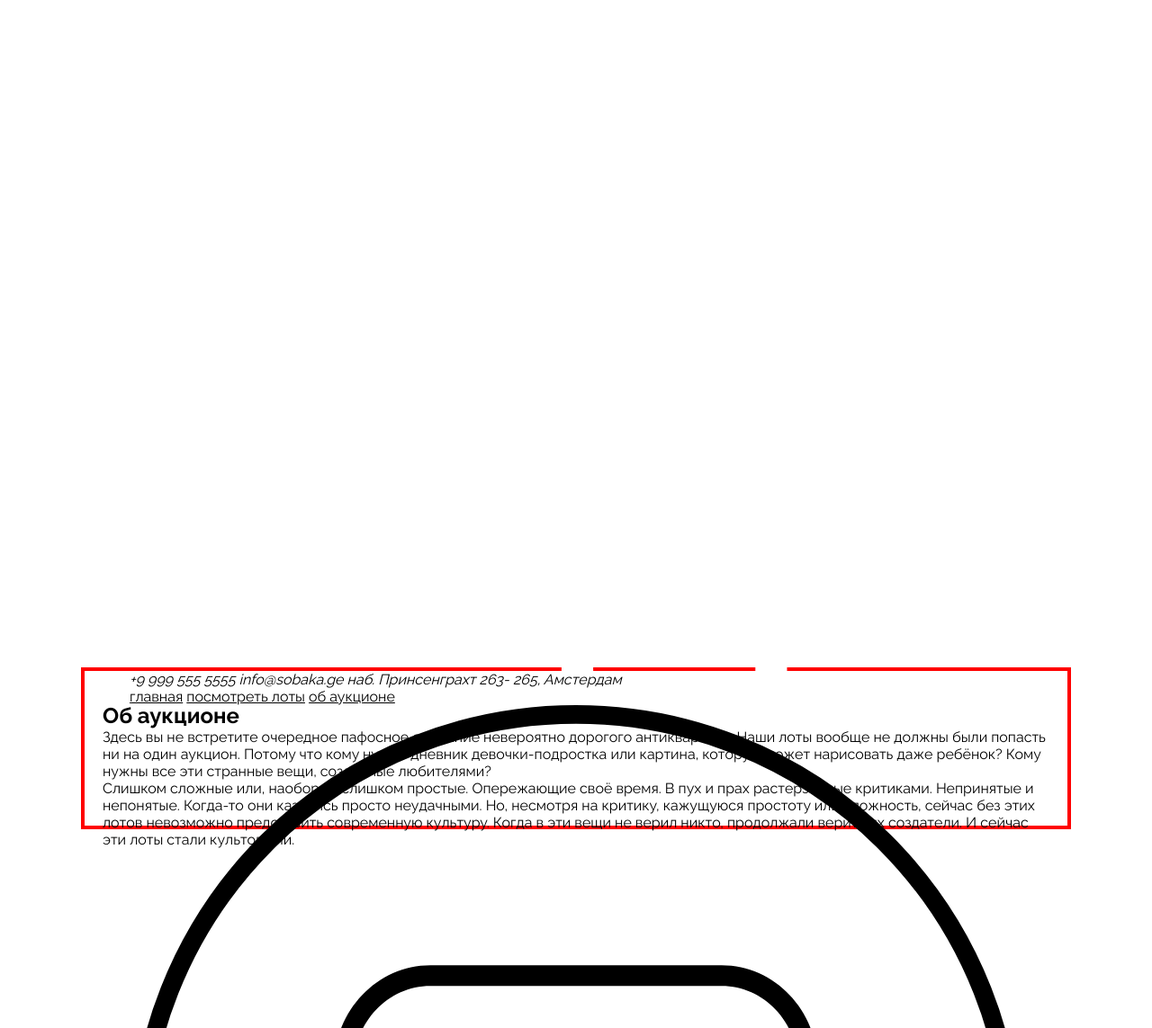
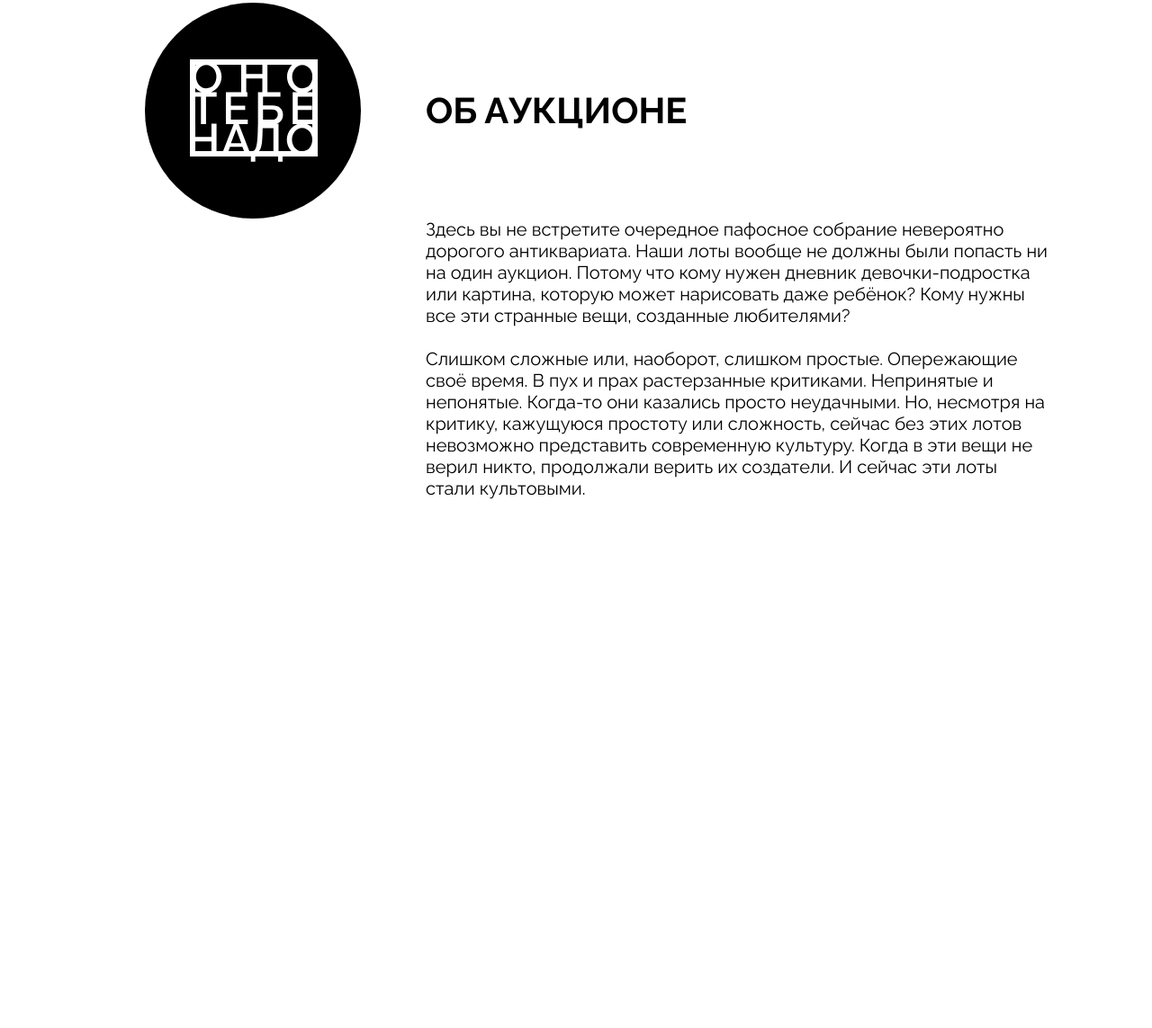
Before and after one commit to acciovsya/ono-tebe-nado-fd, a plain HTML site: page index.html in a window 1280 px wide. Shown: the part 2107-3250 px from the top of the page at 90% size. After the commit the page ends 2842 px from the top, so only its background shows below. Drawn offline with Linux system fonts and the light colour scheme.

Commit message:
выполненена стилизация "об аукционе"

```diff
--- a/index.html
+++ b/index.html
@@ -130,21 +130,19 @@
       <!-- об аукционе -->
 
       <section class="section about" id="about">
-        <div class="about__start-column">
-          <div class="about__logo-wrapper">
-            <img class="about__logo" src="./images/logo-white.svg" alt="Оно тебе надо" />
-          </div>
+        <div class="about__logo-wrapper">
+          <img class="about__logo" src="./images/logo-white.svg" alt="Оно тебе надо" />
         </div>
 
-        <div class="about__end-column">
-          <h2 class="about__title">Об аукционе</h2>
-          <p class="about__text">
+        <h2 class="about__title">Об аукционе</h2>
+        <div class="about__text">
+          <p>
             Здесь вы не встретите очередное пафосное собрание невероятно дорогого антиквариата. Наши
             лоты вообще не должны были попасть ни на один аукцион. Потому что кому нужен дневник
             девочки-подростка или картина, которую может нарисовать даже ребёнок? Кому нужны все эти
             странные вещи, созданные любителями?
           </p>
-          <p class="about__text">
+          <p>
             Слишком сложные или, наоборот, слишком простые. Опережающие своё время. В пух и прах
             растерзанные критиками. Непринятые и непонятые. Когда-то они казались просто неудачными.
             Но, несмотря на критику, кажущуюся простоту или сложность, сейчас без этих лотов
@@ -155,7 +153,7 @@
       </section>
     </main>
 
-    <footer class="footer">
+    <!-- <footer class="footer">
       <address class="footer__contacts">
         <span class="footer__contacts-line">+9 999 555 5555</span>
         <span class="footer__contacts-line">info@sobaka.ge</span>
@@ -180,6 +178,6 @@
           <img class="footer__social-icon" src="./images/pinterest.svg" alt="Pinterest" />
         </a>
       </div>
-    </footer>
+    </footer> -->
   </body>
 </html>
--- a/styles/style.css
+++ b/styles/style.css
@@ -191,7 +191,7 @@
   ========================================================================== */
 
 .lots {
-  height: 723px;
+  /* height: 723px; */
   margin: 0 24px 120px;
   color: #fff;
 }
@@ -276,8 +276,44 @@
   ========================================================================== */
 
 .about {
-  height: 595px;
+  display: grid;
+
+  /* для корректного отступа задана ширина первой колонки
+  равная ширине карточки лота */
+  grid-template-columns: 334px 2fr;
+  column-gap: 25px;
   margin: 0 24px 180px;
+  padding-top: 35px;
+}
+
+.about__logo-wrapper {
+  display: flex;
+  justify-self: center;
+  justify-content: center;
+  align-items: center;
+  width: 240px;
+  height: 240px;
+  border-radius: 100%;
+  background-color: #000;
+}
+
+.about__logo {
+  width: 148px;
+}
+
+.about__title {
+  align-self: center;
+  font-size: var(--text-2lx);
+  text-transform: uppercase;
+}
+
+.about__text {
+  display: flex;
+  flex-direction: column;
+  grid-column: 2/-1;
+  gap: 24px;
+  font-size: var(--text-lg);
+  /* line-height: 1.2em; */
 }
 
 /* Подвал
@@ -285,6 +321,5 @@
 
 .footer {
   height: 180px;
-  border: 4px solid red;
   padding: 0 50px;
 }
```
